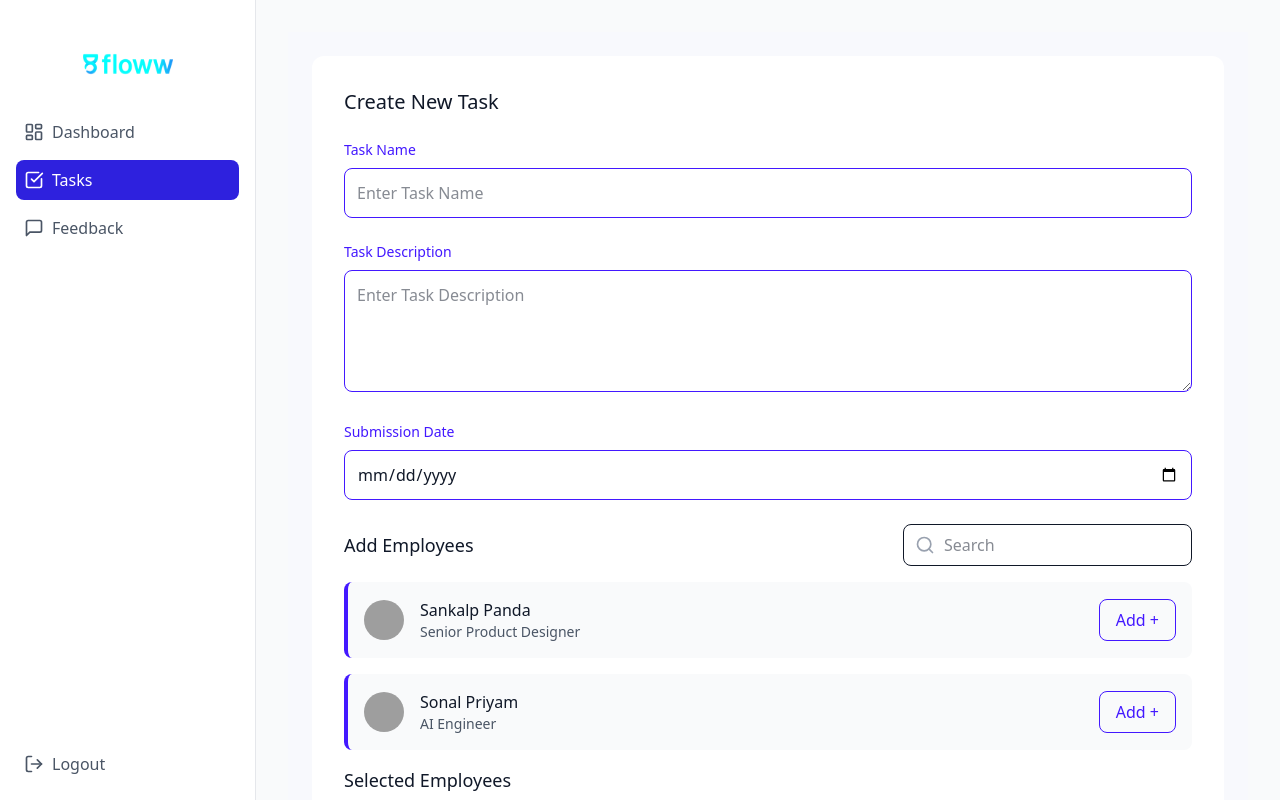
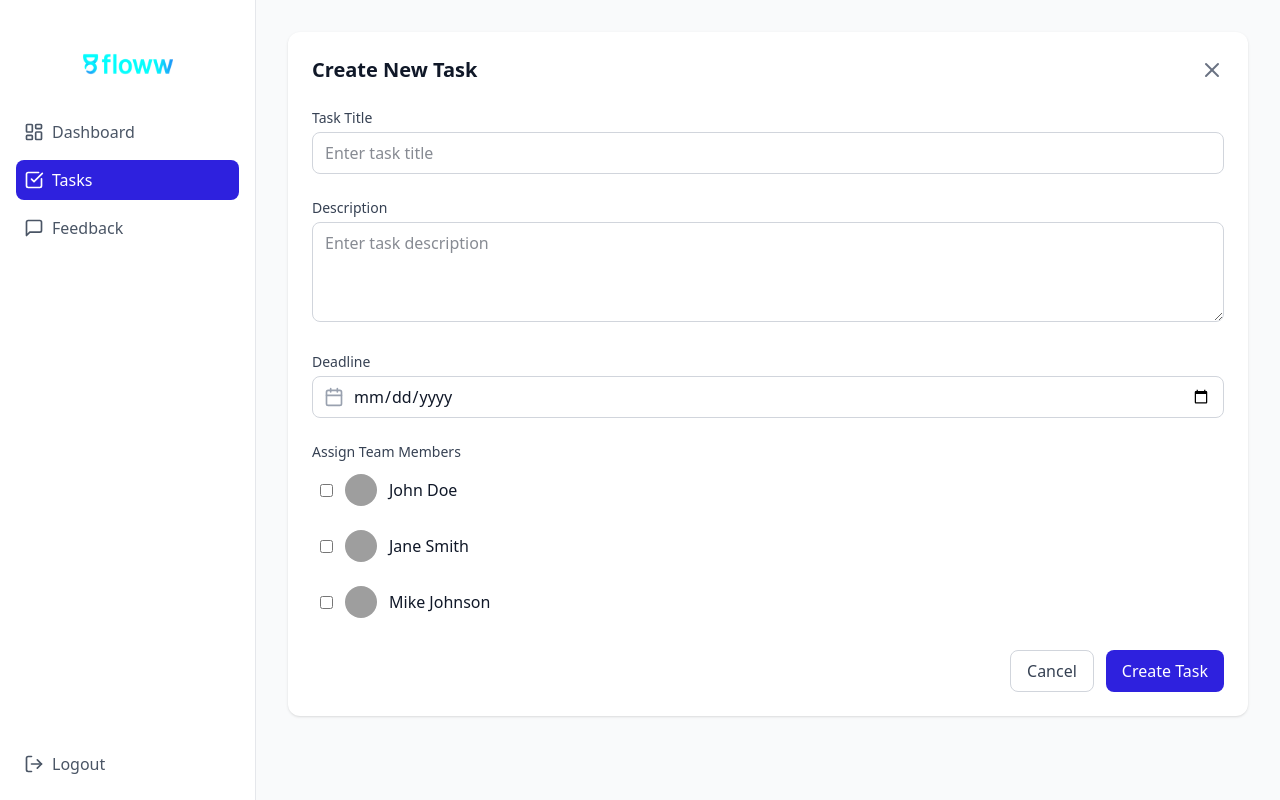
Before and after one commit to Spandan-Mishra/atom-hr, a React (Vite) app in the folder frontend/: page /tasks in a window 1280 px wide. Both pictures are taken after typing "Sample" into the empty fields and a click on the button "Create Task". Built offline with nearby package versions, Linux system fonts and the light colour scheme; grey boxes are pictures that could not be loaded.

Commit message:
create task done

```diff
--- a/frontend/src/components/TaskForm.tsx
+++ b/frontend/src/components/TaskForm.tsx
@@ -1,209 +1,172 @@
 import React, { useState } from 'react';
-import axios from 'axios';
-import { Search } from 'lucide-react';
-
-interface TaskFormProps {
-  onSubmit: (task: { name: string; description: string; submissionDate: string; assignees: unknown[] }) => void;
-  onClose: () => void;
-}
-
-function TaskForm({ onSubmit, onClose }: TaskFormProps) {
-  const [taskName, setTaskName] = useState('');
-  const [taskDescription, setTaskDescription] = useState('');
-  const [submissionDate, setSubmissionDate] = useState('');
-  const [searchEmployee, setSearchEmployee] = useState('');
-  const [loading, setLoading] = useState(false);
-  const [error, setError] = useState<string | null>(null);
+import { Calendar, X } from 'lucide-react';
+import { toast } from 'sonner';
 
 interface Employee {
-    id: number;
+  id: string;
   name: string;
-    role: string;
   avatar: string;
 }
 
-  const [selectedEmployees, setSelectedEmployees] = useState<Employee[]>([]);
+interface Task {
+  id: string;
+  title: string;
+  description: string;
+  deadline: string;
+  assignees: Employee[];
+  status: 'pending' | 'in-progress' | 'completed';
+  progress: number;
+  createdBy: string;
+}
 
+interface TaskFormProps {
+  onClose: () => void;
+  onSubmit: (task: Task) => void;
+}
+
+export default function TaskForm({ onClose, onSubmit }: TaskFormProps) {
+  const [title, setTitle] = useState('');
+  const [description, setDescription] = useState('');
+  const [deadline, setDeadline] = useState('');
+  const [assignees, setAssignees] = useState<string[]>([]);
+
+  // Mock employee list - replace with actual data
   const employees = [
-    {
-      id: 1,
-      name: 'Sankalp Panda',
-      role: 'Senior Product Designer',
-      avatar:
-        'https://images.unsplash.com/photo-1472099645785-5658abf4ff4e?ixlib=rb-1.2.1&ixid=eyJhcHBfaWQiOjEyMDd9&auto=format&fit=facearea&facepad=2&w=256&h=256&q=80',
-    },
-    {
-      id: 2,
-      name: 'Sonal Priyam',
-      role: 'AI Engineer',
-      avatar:
-        'https://images.unsplash.com/photo-1494790108377-be9c29b29330?ixlib=rb-1.2.1&ixid=eyJhcHBfaWQiOjEyMDd9&auto=format&fit=facearea&facepad=2&w=256&h=256&q=80',
-    },
+    { id: '1', name: 'John Doe', avatar: 'https://images.unsplash.com/photo-1472099645785-5658abf4ff4e' },
+    { id: '2', name: 'Jane Smith', avatar: 'https://images.unsplash.com/photo-1494790108377-be9c29b29330' },
+    { id: '3', name: 'Mike Johnson', avatar: 'https://images.unsplash.com/photo-1519244703995-f4e0f30006d5' },
   ];
 
-  const handleAddEmployee = (employee: Employee) => {
-    if (!selectedEmployees.find((e) => e.id === employee.id)) {
-      setSelectedEmployees([...selectedEmployees, employee]);
+  const handleSubmit = (e: React.FormEvent) => {
+    e.preventDefault();
+
+    if (!title || !description || !deadline || assignees.length === 0) {
+      toast.error('Please fill in all required fields');
+      return;
     }
+
+    const task: Task = {
+      id: Date.now().toString(),
+      title,
+      description,
+      deadline,
+      assignees: assignees.map(id =>
+        employees.find(emp => emp.id === id)!
+      ),
+      status: 'pending',
+      progress: 0,
+      createdBy: '1' // Mock user ID
     };
 
-  const handleRemoveEmployee = (employeeId: number) => {
-    setSelectedEmployees(selectedEmployees.filter((e) => e.id !== employeeId));
-  };
-
-  const handleSubmit = async () => {
-    setLoading(true);
-    setError(null);
-
-    const userId = JSON.parse(localStorage.getItem('user') || '{}').id;
-    const taskData = {
-      creatorId: userId,
-      title: taskName,
-      description: taskDescription,
-      assignees: selectedEmployees.map((employee) => employee.id),
-    };
-
-    try {
-      const response = await axios.post('http://localhost:3000/managers/tasks/create', taskData);
-      onSubmit(response.data.task);
-      onClose();
-    } catch (err) {
-      console.error('Failed to create task:', err);
-      setError('Failed to create task. Please try again.');
-    } finally {
-      setLoading(false);
-    }
+    onSubmit(task);
   };
 
   return (
-    <div className="min-h-screen bg-[#f8f9fd]">
-      <div className="flex">
-        <main className="flex-1 p-6">
-          <div className="bg-white rounded-xl p-8">
-            <h2 className="text-xl font-medium mb-6">Create New Task</h2>
+    <div className="card">
+      <div className="flex justify-between items-center mb-6">
+        <h2 className="text-xl font-semibold">Create New Task</h2>
+        <button
+          onClick={onClose}
+          className="text-gray-500 hover:text-gray-700"
+        >
+          <X className="w-6 h-6" />
+        </button>
+      </div>
 
-            <div className="space-y-6">
+      <form onSubmit={handleSubmit} className="space-y-6">
         <div>
-                <label className="block text-sm text-[#4318FF] mb-2">Task Name</label>
+          <label htmlFor="title" className="block text-sm font-medium text-gray-700 mb-1">
+            Task Title
+          </label>
           <input
+            id="title"
             type="text"
-                  value={taskName}
-                  onChange={(e) => setTaskName(e.target.value)}
-                  placeholder="Enter Task Name"
-                  className="w-full p-3 border border-[#4318FF] rounded-lg focus:outline-none focus:ring-2 focus:ring-[#4318FF]/20"
+            value={title}
+            onChange={(e) => setTitle(e.target.value)}
+            className="input-field"
+            placeholder="Enter task title"
           />
         </div>
 
         <div>
-                <label className="block text-sm text-[#4318FF] mb-2">Task Description</label>
+          <label htmlFor="description" className="block text-sm font-medium text-gray-700 mb-1">
+            Description
+          </label>
           <textarea
-                  value={taskDescription}
-                  onChange={(e) => setTaskDescription(e.target.value)}
-                  placeholder="Enter Task Description"
-                  rows={4}
-                  className="w-full p-3 border border-[#4318FF] rounded-lg focus:outline-none focus:ring-2 focus:ring-[#4318FF]/20"
+            id="description"
+            value={description}
+            onChange={(e) => setDescription(e.target.value)}
+            className="input-field min-h-[100px]"
+            placeholder="Enter task description"
           />
         </div>
 
         <div>
-                <label className="block text-sm text-[#4318FF] mb-2">Submission Date</label>
+          <label htmlFor="deadline" className="block text-sm font-medium text-gray-700 mb-1">
+            Deadline
+          </label>
+          <div className="relative">
+            <Calendar className="absolute left-3 top-1/2 transform -translate-y-1/2 text-gray-400 w-5 h-5" />
             <input
+              id="deadline"
               type="date"
-                  value={submissionDate}
-                  onChange={(e) => setSubmissionDate(e.target.value)}
-                  className="w-full p-3 border border-[#4318FF] rounded-lg focus:outline-none focus:ring-2 focus:ring-[#4318FF]/20"
-                />
-              </div>
-
-              <div>
-                <div className="flex justify-between items-center mb-4">
-                  <h3 className="text-lg font-medium">Add Employees</h3>
-                  <div className="relative">
-                    <Search className="absolute left-3 top-1/2 -translate-y-1/2 text-gray-400" size={20} />
-                    <input
-                      type="text"
-                      value={searchEmployee}
-                      onChange={(e) => setSearchEmployee(e.target.value)}
-                      placeholder="Search"
-                      className="pl-10 pr-4 py-2 border rounded-lg focus:outline-none focus:ring-2 focus:ring-[#4318FF]/20"
+              value={deadline}
+              onChange={(e) => setDeadline(e.target.value)}
+              className="input-field pl-10"
+              min={new Date().toISOString().split('T')[0]}
             />
           </div>
         </div>
 
-                <div className="space-y-4">
-                  {employees
-                    .filter((employee) =>
-                      employee.name.toLowerCase().includes(searchEmployee.toLowerCase())
-                    )
-                    .map((employee) => (
-                      <div
+        <div>
+          <label className="block text-sm font-medium text-gray-700 mb-1">
+            Assign Team Members
+          </label>
+          <div className="space-y-2">
+            {employees.map((employee) => (
+              <label
                 key={employee.id}
-                        className="flex items-center justify-between border-l-4 border-[#4318FF] bg-gray-50 p-4 rounded-lg"
+                className="flex items-center gap-3 p-2 rounded-lg hover:bg-gray-50 cursor-pointer"
               >
-                        <div className="flex items-center gap-4">
-                          <img src={employee.avatar} alt={employee.name} className="w-10 h-10 rounded-full" />
-                          <div>
-                            <h4 className="font-medium">{employee.name}</h4>
-                            <p className="text-sm text-gray-600">{employee.role}</p>
-                          </div>
-                        </div>
-                        <button
-                          onClick={() => handleAddEmployee(employee)}
-                          className="px-4 py-2 border border-[#4318FF] text-[#4318FF] rounded-lg hover:bg-[#4318FF] hover:text-white transition-colors"
-                        >
-                          Add +
-                        </button>
-                      </div>
-                    ))}
-                </div>
-
-                <div className="mt-4">
-                  <h4 className="text-lg font-medium mb-2">Selected Employees</h4>
-                  <div className="space-y-2">
-                    {selectedEmployees.map((employee) => (
-                      <div
-                        key={employee.id}
-                        className="flex items-center justify-between bg-gray-100 p-2 rounded-lg"
-                      >
-                        <div className="flex items-center gap-4">
-                          <img src={employee.avatar} alt={employee.name} className="w-8 h-8 rounded-full" />
+                <input
+                  type="checkbox"
+                  checked={assignees.includes(employee.id)}
+                  onChange={(e) => {
+                    if (e.target.checked) {
+                      setAssignees([...assignees, employee.id]);
+                    } else {
+                      setAssignees(assignees.filter(id => id !== employee.id));
+                    }
+                  }}
+                  className="rounded text-[#2E21DE] focus:ring-[#2E21DE]"
+                />
+                <img
+                  src={employee.avatar}
+                  alt={employee.name}
+                  className="w-8 h-8 rounded-full"
+                />
                 <span>{employee.name}</span>
-                        </div>
-                        <button
-                          onClick={() => handleRemoveEmployee(employee.id)}
-                          className="text-red-500 hover:underline"
-                        >
-                          Remove
-                        </button>
-                      </div>
+              </label>
             ))}
           </div>
         </div>
-              </div>
 
-              {error && <p className="text-red-500">{error}</p>}
-
-              <div className="flex justify-end gap-4">
+        <div className="flex justify-end gap-3">
           <button
+            type="button"
             onClick={onClose}
-                  className="px-8 py-3 bg-gray-200 text-gray-700 rounded-lg hover:bg-gray-300 transition-colors"
+            className="px-4 py-2 border border-gray-300 rounded-lg text-gray-700 hover:bg-gray-50"
           >
             Cancel
           </button>
           <button
-                  onClick={handleSubmit}
-                  className="px-8 py-3 bg-[#2B3674] text-white rounded-lg hover:bg-[#1f2857] transition-colors"
-                  disabled={loading}
+            type="submit"
+            className="btn-primary"
           >
-                  {loading ? 'Creating...' : 'Create'}
+            Create Task
           </button>
         </div>
-            </div>
-          </div>
-        </main>
-      </div>
+      </form>
     </div>
   );
 }
-
-export default TaskForm;
--- a/frontend/src/pages/Tasks.tsx
+++ b/frontend/src/pages/Tasks.tsx
@@ -9,16 +9,30 @@ import {
   Clock,
 } from 'lucide-react';
 import TaskForm from '../components/TaskForm';
+import { toast } from 'sonner';
+
+interface Assignee {
+  id: string;
+  name: string;
+  avatar: string;
+}
+
+interface Task {
+  id: string;
+  title: string;
+  description: string;
+  assignees: Assignee[];
+  deadline: string;
+  status: 'pending' | 'in-progress' | 'completed';
+  progress: number;
+  createdBy: string;
+}
 
 export default function Tasks() {
   const [filter, setFilter] = useState('all');
   const [showTaskForm, setShowTaskForm] = useState(false);
   const [searchQuery, setSearchQuery] = useState('');
-
-    const isManager = true;
-    const currentUserId = '1';
-
-    const tasks = [
+  const [tasks, setTasks] = useState<Task[]>([
     {
       id: '1',
       title: 'Q1 Performance Review',
@@ -58,11 +72,13 @@ export default function Tasks() {
       progress: 100,
       createdBy: '2'
     },
-    ];
+  ]);
+
+  const isManager = true;
+  const currentUserId = '1';
 
   const filteredTasks = tasks.filter(task => {
-        const matchesSearch =
-            task.title.toLowerCase().includes(searchQuery.toLowerCase()) ||
+    const matchesSearch = task.title.toLowerCase().includes(searchQuery.toLowerCase()) ||
                          task.description.toLowerCase().includes(searchQuery.toLowerCase());
 
     if (!matchesSearch) return false;
@@ -75,24 +91,31 @@ export default function Tasks() {
     }
   });
 
-    const handleCreateTask = (task: unknown) => {
-        console.log('New task:', task);
+  const handleCreateTask = (newTask: Task) => {
+    setTasks(prevTasks => [...prevTasks, {
+      ...newTask,
+      id: Date.now().toString(),
+      status: 'pending',
+      progress: 0,
+      createdBy: currentUserId
+    }]);
     setShowTaskForm(false);
+    toast.success('Task created successfully!');
   };
 
-    const handleAddEmployee = (taskId: string) => {
-        console.log(`Adding employee to task: ${taskId}`);
-        // Implement your logic for adding employees here
+  const handleAddEmployee = () => {
+    // Mock implementation - in a real app, this would open a modal to add employees
+    toast.info('Adding employees feature coming soon');
   };
 
-    const handleViewMore = (taskId: string) => {
-        console.log(`Viewing more details for task: ${taskId}`);
-        // Implement your logic for viewing more details here
+  const handleViewMore = () => {
+    // Mock implementation - in a real app, this would navigate to a detailed view
+    toast.info('Detailed view coming soon');
   };
 
-    const handleReview = (taskId: string) => {
-        console.log(`Reviewing task: ${taskId}`);
-        // Implement your logic for reviewing the task here
+  const handleReview = () => {
+    // Mock implementation - in a real app, this would open a review form
+    toast.info('Review feature coming soon');
   };
 
   return (
@@ -165,7 +188,6 @@ export default function Tasks() {
             </div>
           </div>
 
-                    {/* 🔥 Grid layout for task cards (2 per row on md+) */}
           <div className="grid grid-cols-1 md:grid-cols-2 gap-4">
             {filteredTasks.map((task) => (
               <div key={task.id} className="card hover:shadow-md transition-shadow p-4 bg-white rounded-lg border">
@@ -176,7 +198,7 @@ export default function Tasks() {
                   </div>
                   {isManager && (
                     <button
-                                            onClick={() => handleAddEmployee(task.id)}
+                      onClick={() => handleAddEmployee()}
                       className="bg-gray-200 text-gray-700 rounded-md px-2 py-1 text-sm hover:bg-gray-300 transition-colors"
                     >
                       Add employees
@@ -196,11 +218,6 @@ export default function Tasks() {
                           title={assignee.name}
                         />
                       ))}
-                                            {task.assignees.length > 3 && (
-                                                <div className="w-8 h-8 rounded-full bg-gray-300 text-gray-700 flex items-center justify-center text-xs border-2 border-white">
-                                                    +{task.assignees.length - 3}
-                                                </div>
-                                            )}
                     </div>
                     <span className="text-sm text-gray-600">
                       {task.assignees.length} assignee{task.assignees.length !== 1 ? 's' : ''}
@@ -236,13 +253,13 @@ export default function Tasks() {
 
                 <div className="flex justify-end gap-4">
                   <button
-                                        onClick={() => handleViewMore(task.id)}
+                    onClick={() => handleViewMore()}
                     className="text-[#2E21DE] hover:underline text-sm"
                   >
                     View More
                   </button>
                   <button
-                                        onClick={() => handleReview(task.id)}
+                    onClick={() => handleReview()}
                     className="text-[#2E21DE] hover:underline text-sm"
                   >
                     Review
@@ -251,7 +268,10 @@ export default function Tasks() {
               </div>
             ))}
             {isManager && (
-                            <div className="card bg-white rounded-lg border flex items-center justify-center text-gray-500 hover:bg-gray-100 cursor-pointer transition-colors" onClick={() => setShowTaskForm(true)}>
+              <div
+                className="card bg-white rounded-lg border flex flex-col items-center justify-center text-gray-500 hover:bg-gray-100 cursor-pointer transition-colors min-h-[200px]"
+                onClick={() => setShowTaskForm(true)}
+              >
                 <Plus className="w-10 h-10" />
                 <div className="text-lg mt-2">Create new task</div>
               </div>
```
Lines whose indentation alone changed are shown as unchanged.
